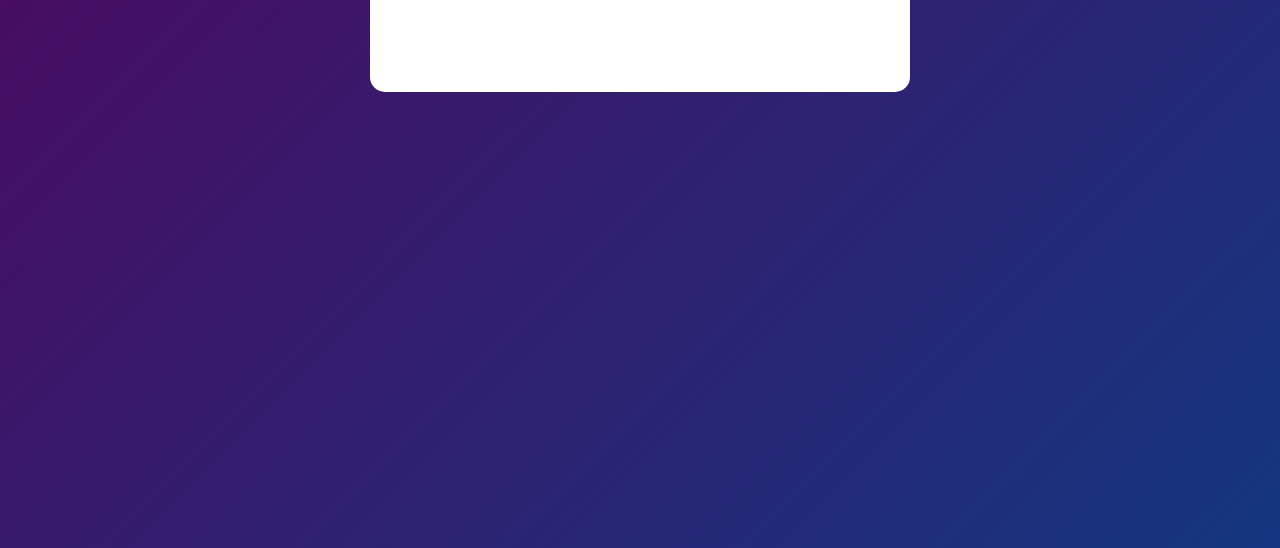
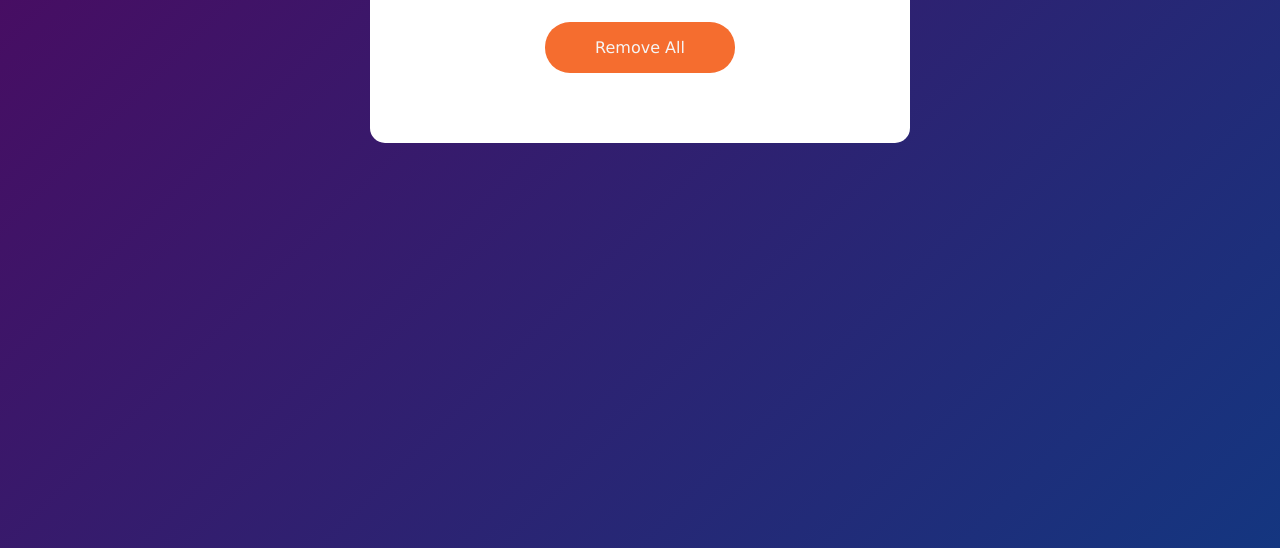
Before and after one commit to aligoharcodepulse/to-do-list, a plain HTML site: page index.html in a window 1280 px wide. Shown: the part 252-800 px from the top of the page. Drawn offline with Linux system fonts and the light colour scheme.

Commit message:
to-do-list

```diff
--- a/index.html
+++ b/index.html
@@ -17,6 +17,7 @@
             </div>
             <ul id="list-items">
             </ul>
+            <button class="btn" onclick="RemoveTasks()">Remove All</button>
         </div>
 
     </div>
--- a/list.js
+++ b/list.js
@@ -34,3 +34,7 @@ function showTask(){
     itemsList.innerHTML = localStorage.getItem("data");
 }
 showTask();
+function RemoveTasks()
+{
+    itemsList.innerHTML = "";
+}
--- a/style.css
+++ b/style.css
@@ -56,6 +56,18 @@ button{
     cursor: pointer;
     border-radius: 25px;
     color: whitesmoke;
+}
+.btn{
+    border: none;
+    outline: none;
+    padding: 16px 50px;
+    background: rgb(245, 109, 47);
+    font-size: 16px;
+    cursor: pointer;
+    border-radius: 25px;
+    color: whitesmoke;
+    display: block;
+    margin: auto;
 }
 
 ul li{
```
